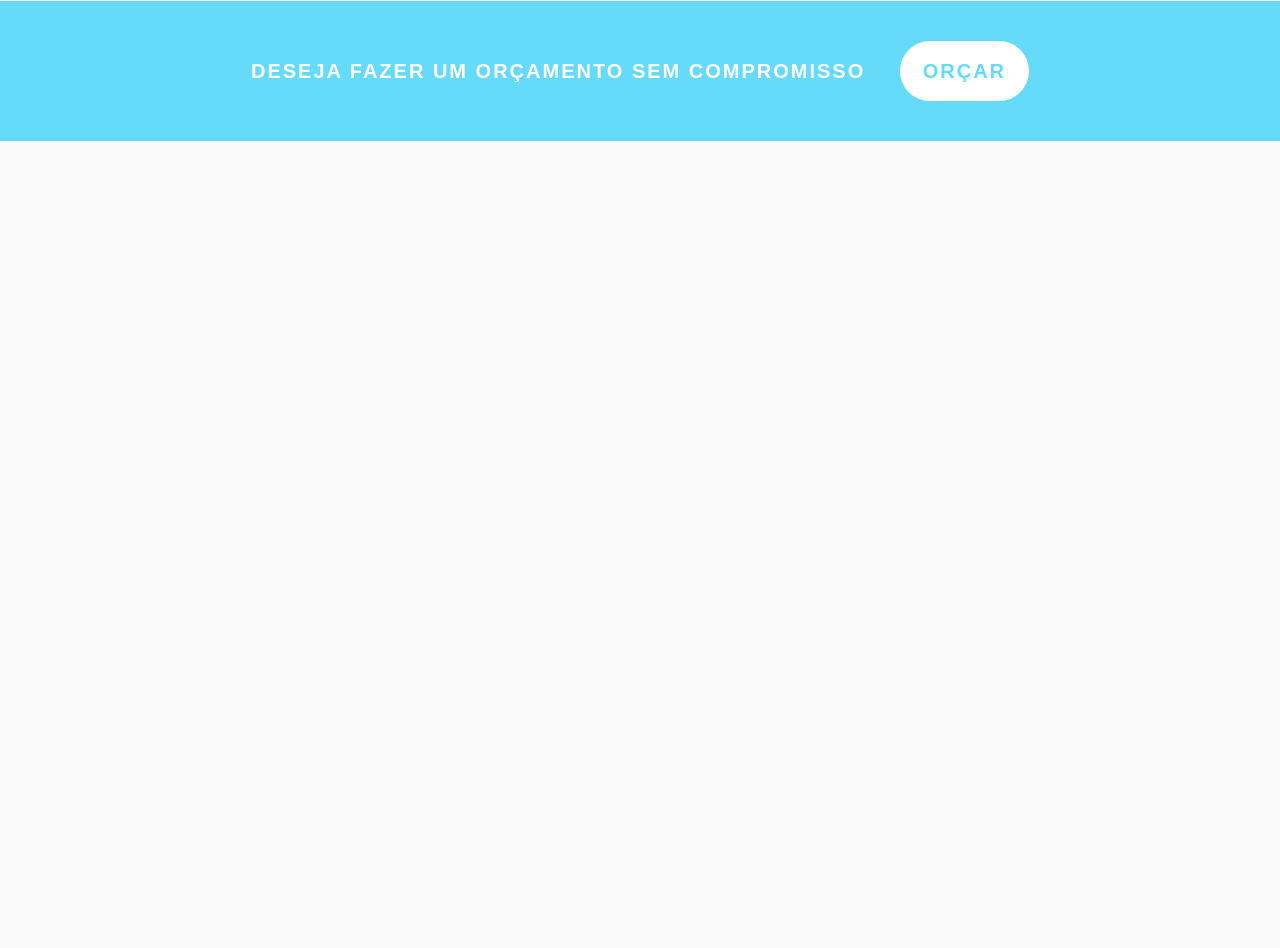
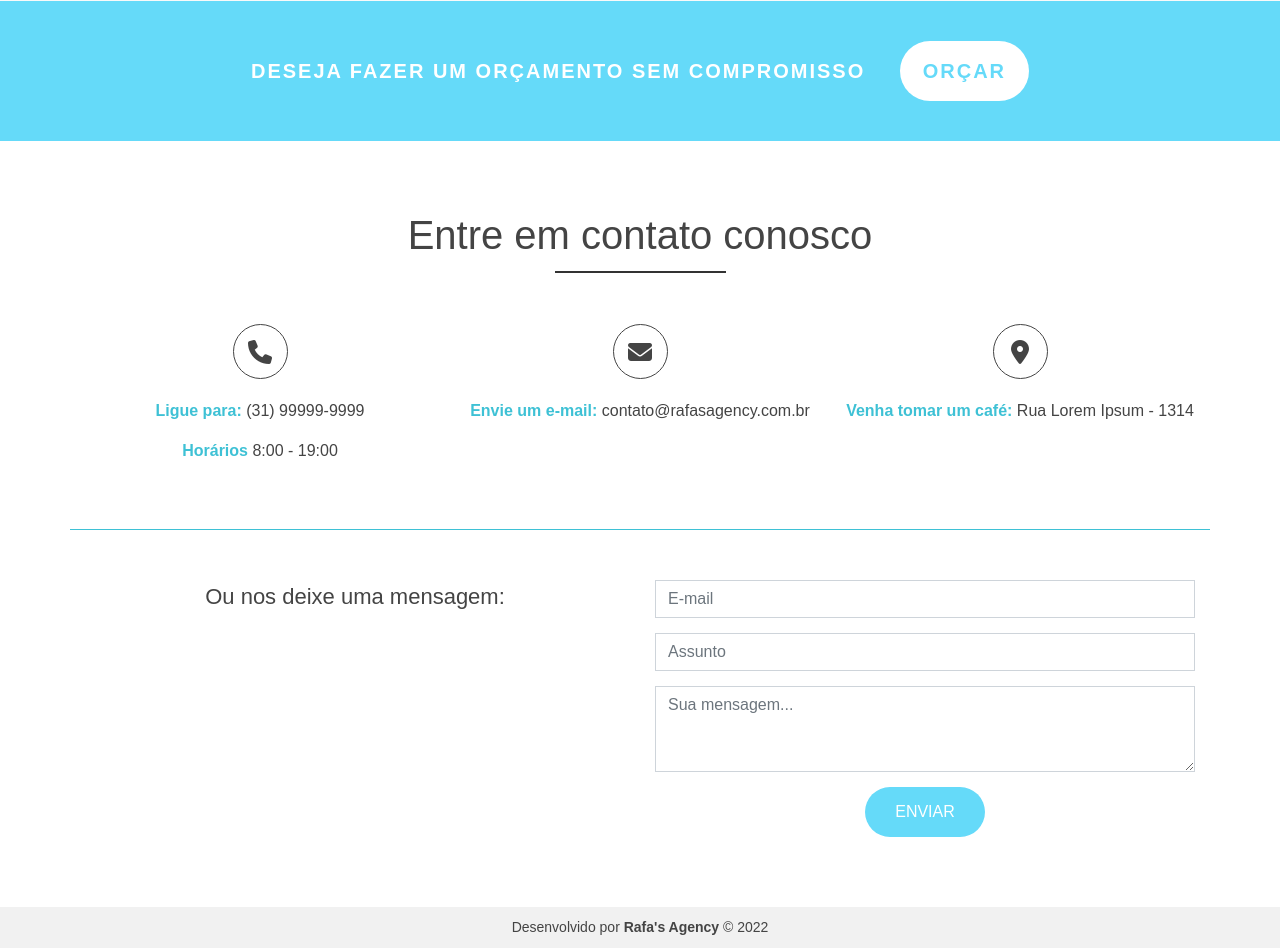
Before and after one commit to OliveiraRafaella/ProjetoGit, a PHP site: page / in a window 1280 px wide. Shown: the part 4886-5834 px from the top of the page. Before the commit the page ends 5027 px from the top, so only its background shows below. Run offline with PHP 8.4, Linux system fonts and the light colour scheme; some libraries are stand-ins or nearby versions.

Commit message:
projeto pronto

```diff
--- a/css/styles.css
+++ b/css/styles.css
@@ -349,3 +349,77 @@ header, .navbar{
     width: auto;
     letter-spacing: 2px;
 }
+
+/*Rodapé*/
+#contact-area{
+    text-align: center;
+}
+
+.contact-box{
+    padding-bottom: 50px;
+    margin-bottom: 50px;
+    border-bottom: 1px solid #3ec1d5;
+}
+
+.contact-box i{
+    color: #444;
+    border: solid 1px #444;
+    border-radius: 50%;
+    width: 55px;
+    height: 55px;
+    line-height: 55px;
+    font-size: 24px;
+    margin-bottom: 20px;
+}
+
+.contact-box p {
+    font-size: 16px;
+}
+
+.contact-title{
+    font-weight: bold;
+    color: #3ec1d5;
+}
+
+#msg-box p{
+    font-size: 22px;
+}
+
+#contact-form input[type="text"], #contact-form input[type="email"], #contact-form textarea{
+    margin-bottom: 15px;
+    border-radius: 0;
+}
+
+#contact-form .main-btn{
+    width: 120px;
+    height: 50px;
+}
+
+#contact-form .main-btn:hover{
+    color: #3ec1d5;
+}
+
+/*copy */
+
+#copy-area{
+    background-color: #F1F1F1;
+}
+
+#copy-area .container{
+    padding: 10px 0;
+    text-align: center;
+}
+
+#copy-area .container p{
+    margin-bottom: 0;
+}
+
+#copy-area .container a{
+    font-weight: bold;
+    color: #444;
+}
+
+#copy-area .container a:hover{
+    text-decoration: none;
+    color: #3ec1d5;
+}
--- a/index.php
+++ b/index.php
@@ -288,6 +288,50 @@
                     </div>
                 </div>
             </div>
+            <footer>
+                <div id="contact-area">
+                    <div class="container">
+                        <div class="row">
+                            <div class="col-md-12">
+                                <h3 class="main-title">Entre em contato conosco</h3>
+                            </div>
+                            <div class="col-md-4 contact-box">
+                                <i class="fas fa-phone"></i>
+                                <p><span class="contact-title">Ligue para: </span>(31) 99999-9999</p>
+                                <p><span class="contact-title">Horários </span>8:00 - 19:00</p>
+                            </div>
+                            <div class="col-md-4 contact-box">
+                                <i class="fas fa-envelope"></i>
+                                <p><span class="contact-title">Envie um e-mail: </span>contato@rafasagency.com.br</p>
+                            </div>
+                            <div class="col-md-4 contact-box">
+                                <i class="fa fa-map-marker-alt"></i>
+                                <p><span class="contact-title">Venha tomar um café: </span>Rua Lorem Ipsum - 1314</p>
+                            </div>
+                            <div class="col-md-6" id="msg-box">
+                                <p>Ou nos deixe uma mensagem: </p>
+                            </div>
+                            <div class="col-md-6" id="contact-form">
+                                <form action="">
+                                <input type="email" class="form-control" placeholder="E-mail" name="email">
+                                <input type="text" class="form-control" placeholder="Assunto" name="subject">
+                                <textarea class= "form-control" name="message" placeholder="Sua mensagem..." rows="3"></textarea>
+                                <input type="submit" class="main-btn" value="enviar">
+                                </form>
+                            </div>
+                        </div>
+                    </div>
+                </div>
+                <div id="copy-area">
+                    <div class="container">
+                        <div class="row">
+                            <div class="col-md-12">
+                                <p>Desenvolvido por <a href="" target="_blank">Rafa's Agency</a> &copy; 2022</p>
+                            </div>
+                        </div>
+                    </div>
+                </div>
+            </footer>
         </div>
     </main>
     <script src="js/scripts.js"></script>
```
